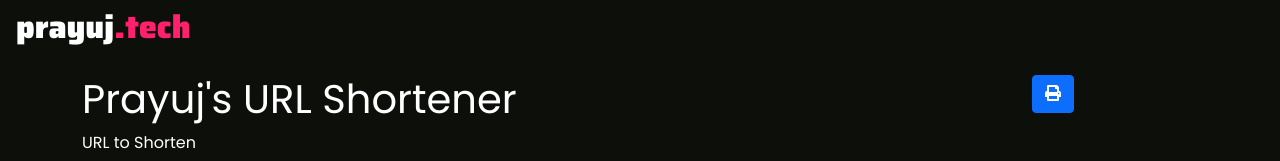
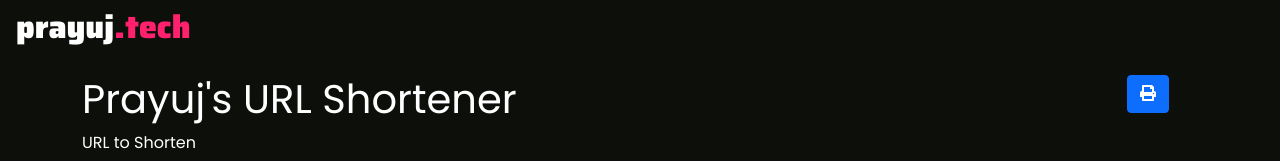
Before and after one commit to prayuj/redirect-page-custom-url, a React (Create React App) app: page /login in a window 1280 px wide. Both pictures are taken after typing "Sample" into the empty fields and a click on the button "Submit". Shown: the top 161 px of the page. Built offline with nearby package versions, Linux system fonts and the light colour scheme; no server answers.

Commit message:
made some css changes

```diff
--- a/src/components/dashboard.js
+++ b/src/components/dashboard.js
@@ -8,7 +8,7 @@
 import styled from 'styled-components';
 import axios from 'axios';
 import Form from 'react-bootstrap/Form';
-import { Redirect } from "react-router-dom";
+import { Redirect, Link } from "react-router-dom";
 
 const StyledContainer = styled(Container)`
     margin-top: 75px;
@@ -106,14 +106,16 @@
     return (
         <StyledContainer fluid="lg">
             <Row>
-                <Col xs={10}>
+                <Col xs={10} lg={11}>
                     <h1>Prayuj's URL Shortener</h1>
 
                 </Col>
-                <Col xs={2}>
-                    <Button>
-                        <i className="fas fa-print"></i>
-                    </Button>
+                <Col xs={2} lg={1}>
+                    <Link to='/logs'>
+                        <Button>
+                            <i className="fas fa-print"></i>
+                        </Button>
+                    </Link>
                 </Col>
             </Row>
             <Row>
```
